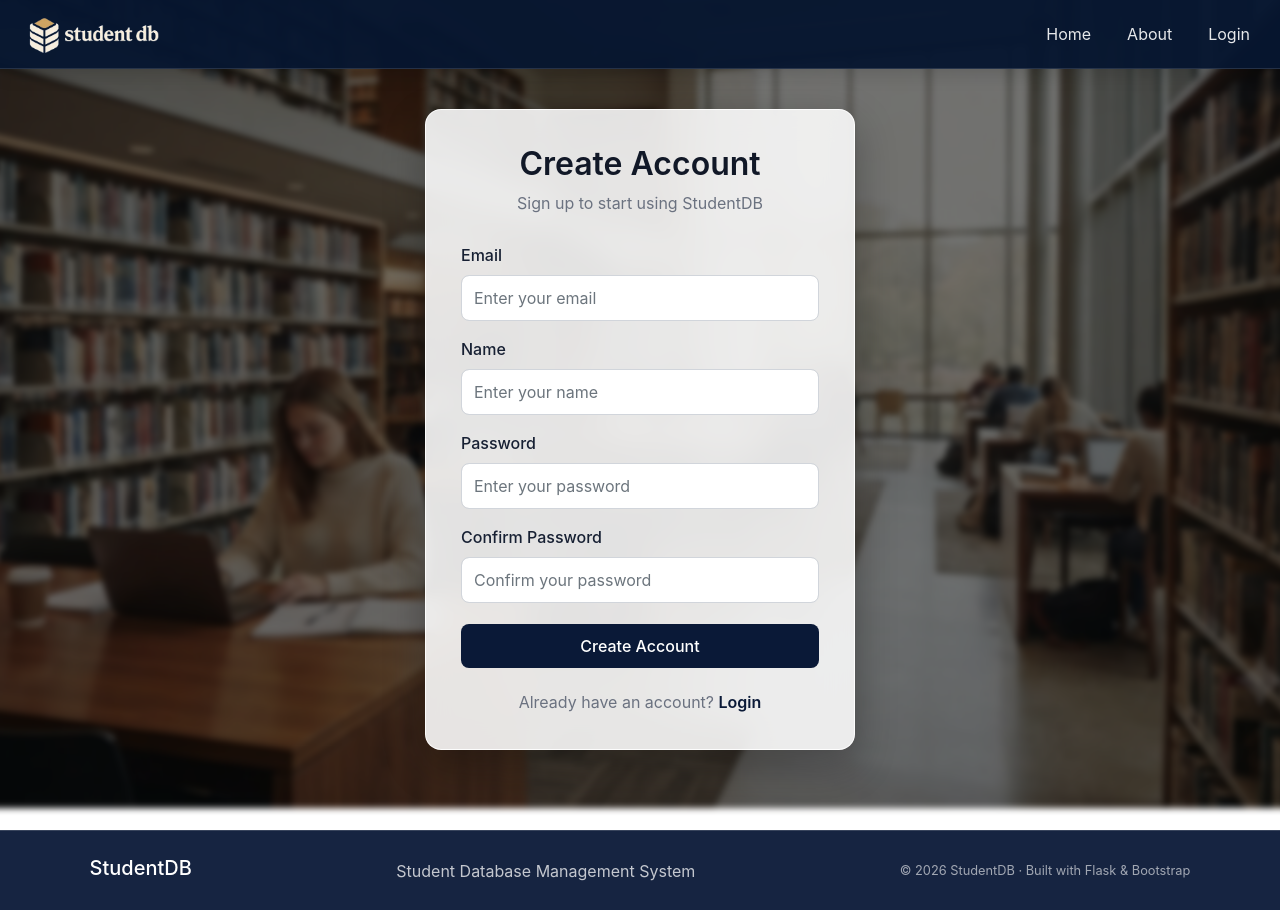
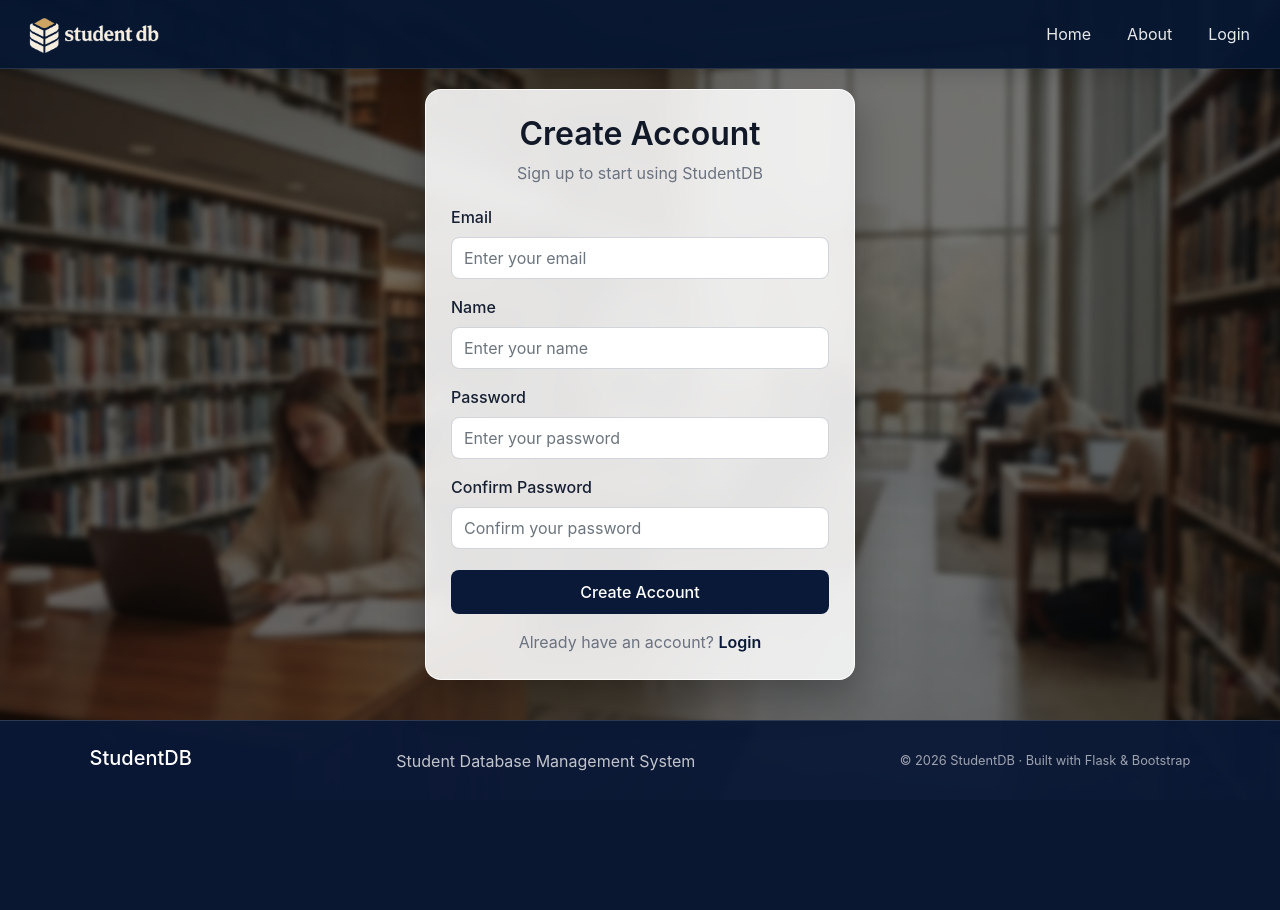
Before and after one commit to vinitha3031/Student-Database-Management-System, a Flask app: page /Signup in a window 1280 px wide. After the commit the page ends 771 px from the top, so only its background shows below. Run offline with Flask 3, Linux system fonts and the light colour scheme; some libraries are stand-ins or nearby versions.

Commit message:
README file changes made

```diff
--- a/website/static/auth.css
+++ b/website/static/auth.css
@@ -3,20 +3,20 @@
    ========================= */
 
 .auth-page {
-    min-height: calc(100vh - 80px);
+    min-height: calc(100vh - 200px);
 
     display: flex;
     justify-content: center;
     align-items: center;
 
-    padding: 40px 20px;
+    padding: 20px;
 }
 
 .auth-card {
     width: 100%;
     max-width: 430px;
 
-    padding: 35px;
+    padding: 25px;
 
     background: rgba(255, 255, 255, 0.88);
     backdrop-filter: blur(14px);
@@ -30,7 +30,7 @@
 
 .auth-header {
     text-align: center;
-    margin-bottom: 28px;
+    margin-bottom: 20px;
 }
 
 .auth-header h1 {
@@ -52,12 +52,12 @@
 }
 
 .auth-card .form-control {
-    height: 46px;
+    height: 42px;
 
     border: 1px solid #d1d5db;
     border-radius: 8px;
 
-    padding: 10px 12px;
+    padding: 8px 12px;
 }
 
 .auth-card .form-control:focus {
@@ -86,7 +86,7 @@
 }
 
 .auth-footer {
-    margin: 22px 0 0;
+    margin: 16px 0 0;
 
     text-align: center;
     color: #6b7280;
--- a/website/static/style.css
+++ b/website/static/style.css
@@ -1,6 +1,16 @@
 /* =========================
    Background
    ========================= */
+
+.site-body {
+    min-height: 100vh;
+    display: flex;
+    flex-direction: column;
+}
+
+.site-body > .site-footer {
+    margin-top: auto;
+}
 
 .background {
     position: fixed;
--- a/website/templates/base.html
+++ b/website/templates/base.html
@@ -24,7 +24,7 @@
 
     <title>{% block topic %}Home{% endblock %}</title>
   </head>
-  <body>
+ <body class="site-body">
     <div class="background"></div>
 
 
```
Also changed, not shown: README.md, 8 other files.
